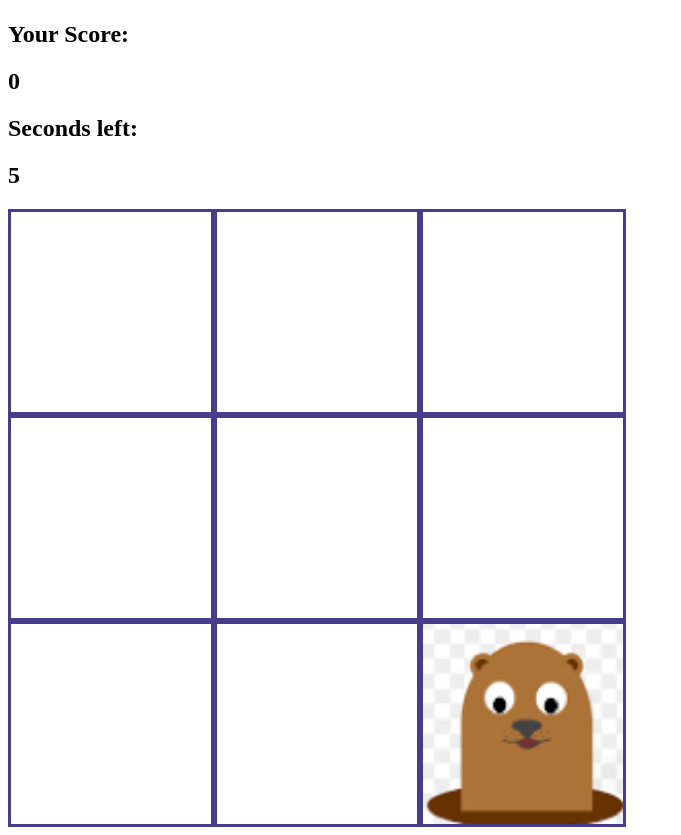
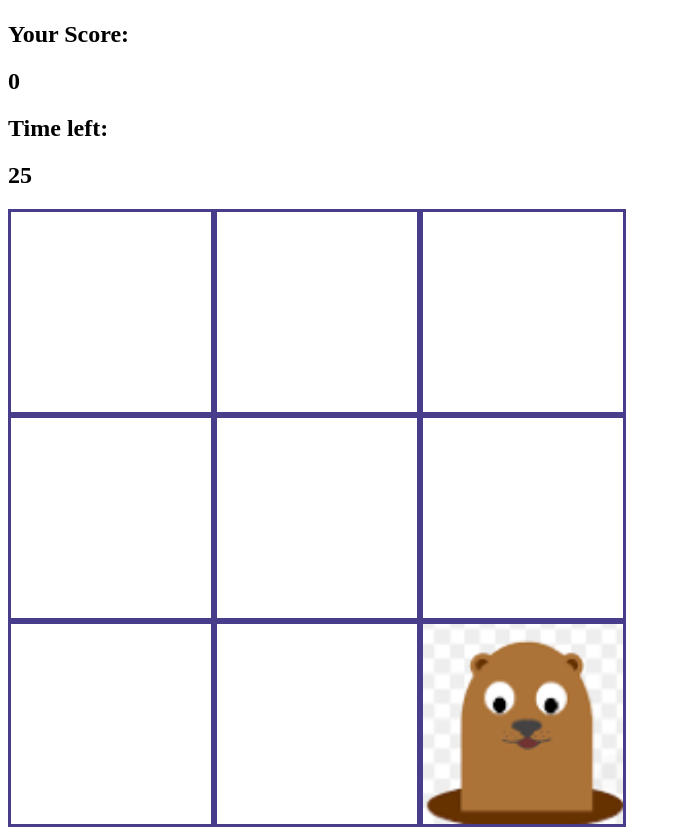
Before and after one commit to urielromero/whack-a-mole, a plain HTML site: page index.html in a window 1280 px wide. Shown: the part 59-894 px from the top of the page, without its empty margins (0-681 px from the left). Drawn offline with Linux system fonts and the light colour scheme.

Commit message:
update timer to 30 seconds

```diff
--- a/index.html
+++ b/index.html
@@ -14,8 +14,8 @@
         <h2>Your Score:</h2>
         <h2 id="score">0</h2>
 
-        <h2>Seconds left: </h2>
-        <h2 id="time-left">10</h2>
+        <h2>Time left: </h2>
+        <h2 id="time-left">30</h2>
 
         <div class="grid">
             <div class="square" id="1"></div>
```
Also changed, not shown: script.js (line endings or trailing spaces).
